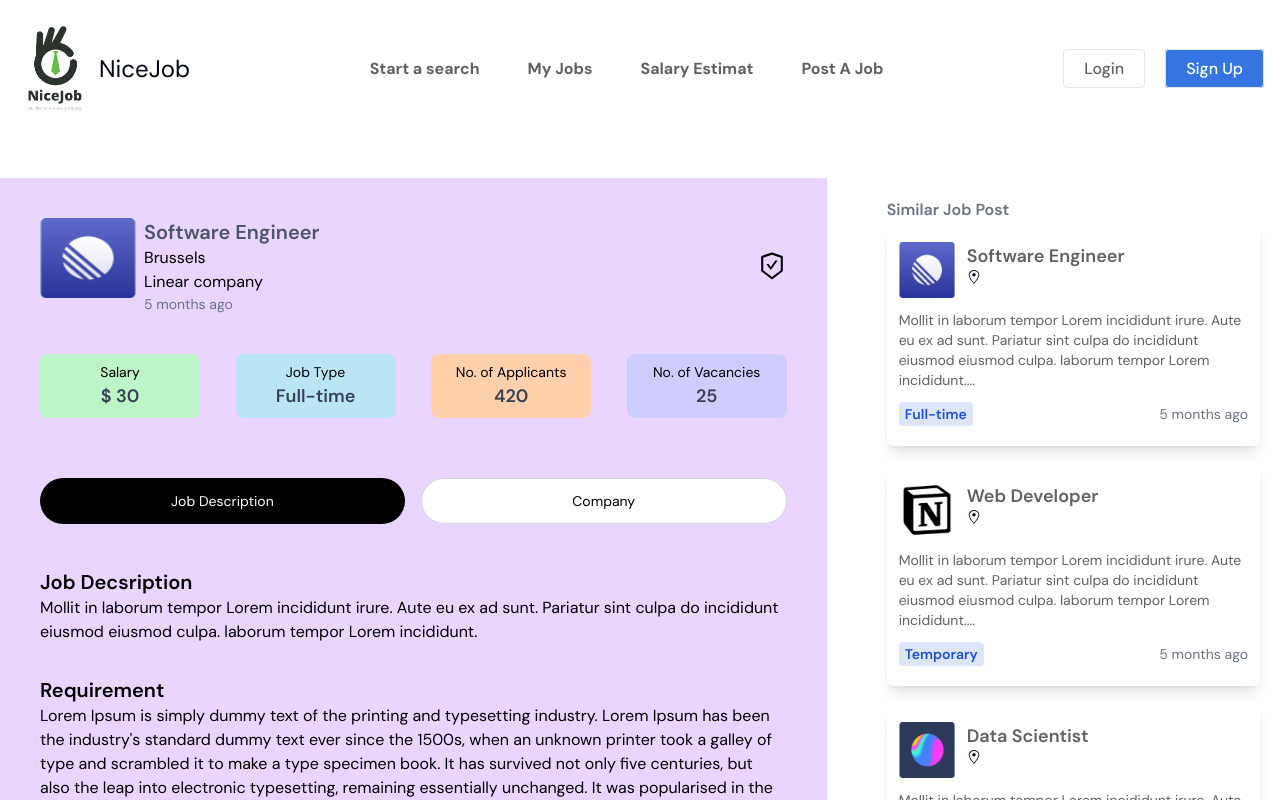
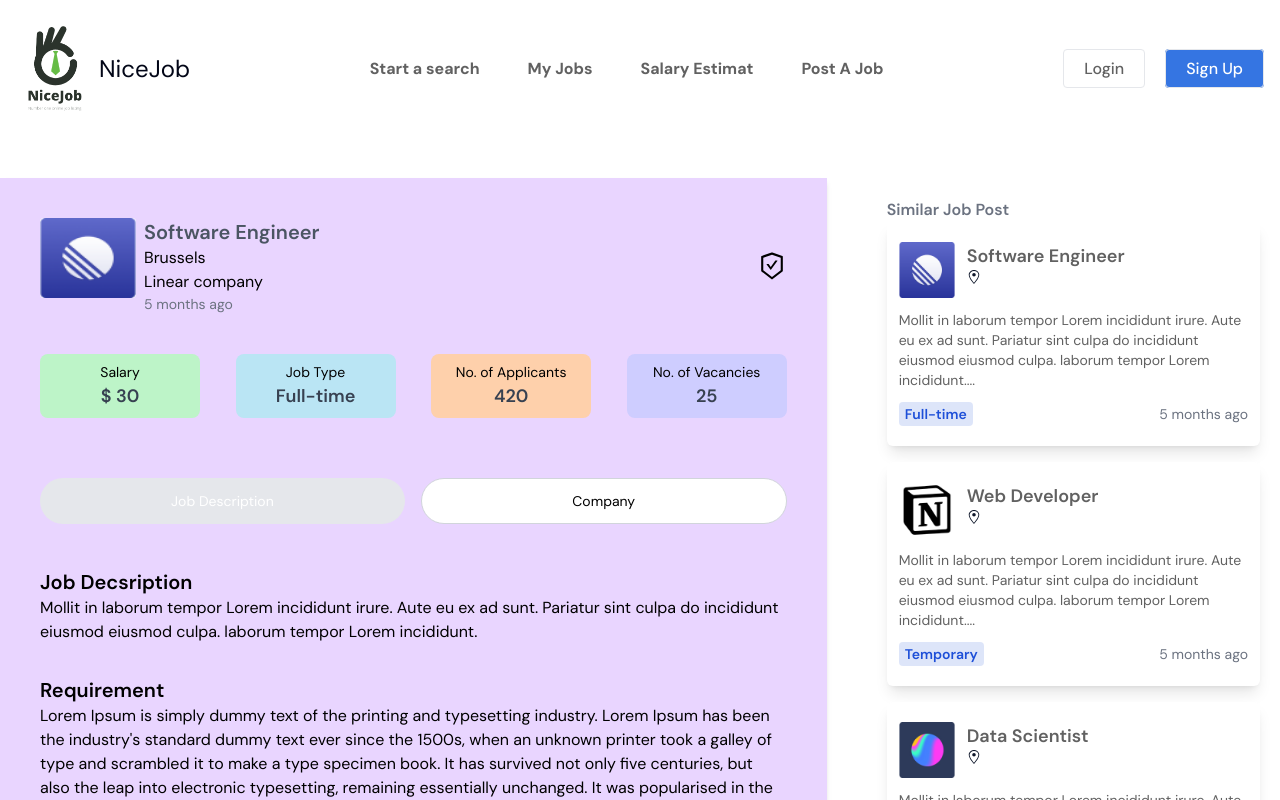
Before and after one commit to BK-KAVIYA/React-Job-Finding-Application, a React (Vite) app: page /job-detail/1 in a window 1280 px wide. Shown: the top 800 px of the page. Built offline with nearby package versions, Linux system fonts and the light colour scheme.

Commit message:
Update Job Details

```diff
--- a/src/Pages/JobDetail.jsx
+++ b/src/Pages/JobDetail.jsx
@@ -90,7 +90,7 @@ const JobDetail = () => {
               title='Job Description'
               containerStyles={`w-full flex items-center justify-center py-3 px-5 outline-none rounded-full text-sm ${
                 selected === "0"
-                  ? "bg-black text-white"
+                  ? "bg-gray-200 text-white"
                   : "bg-white text-black border border-gray-300"
               }`}
             />
```
